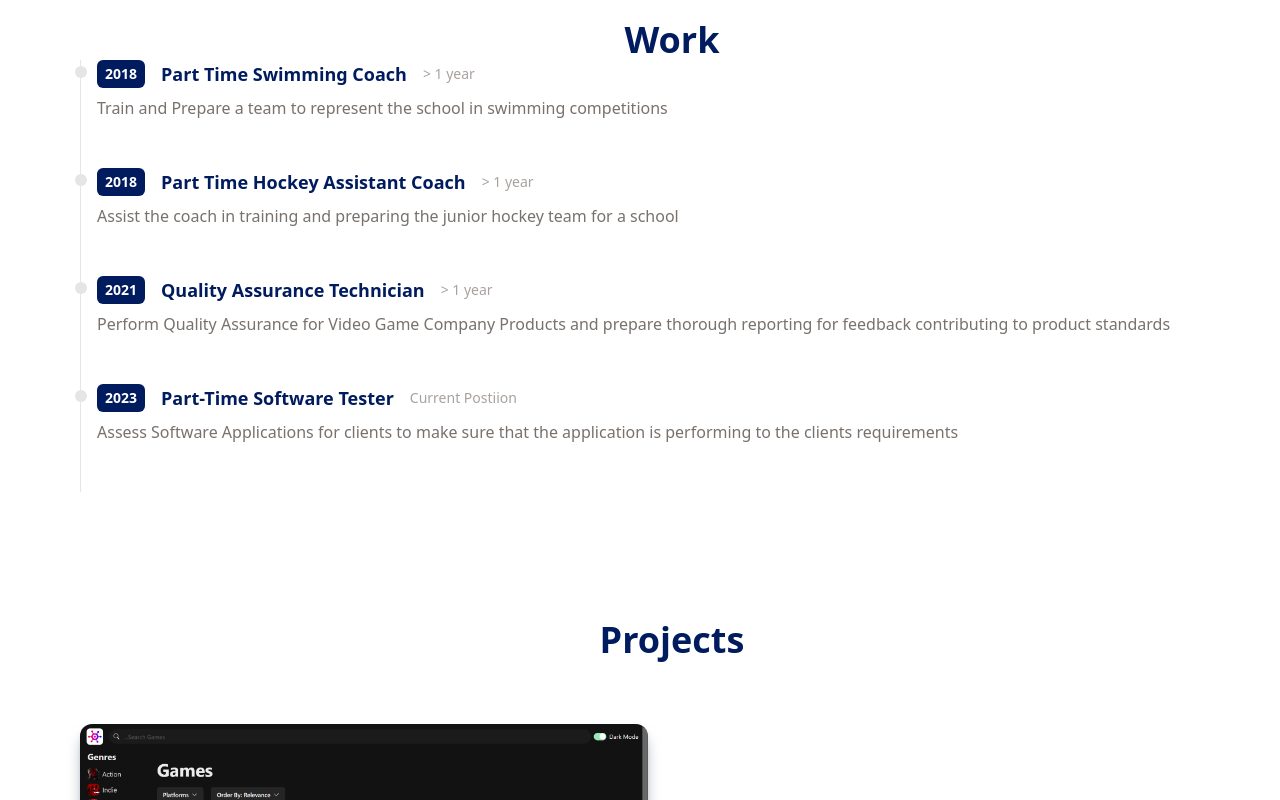
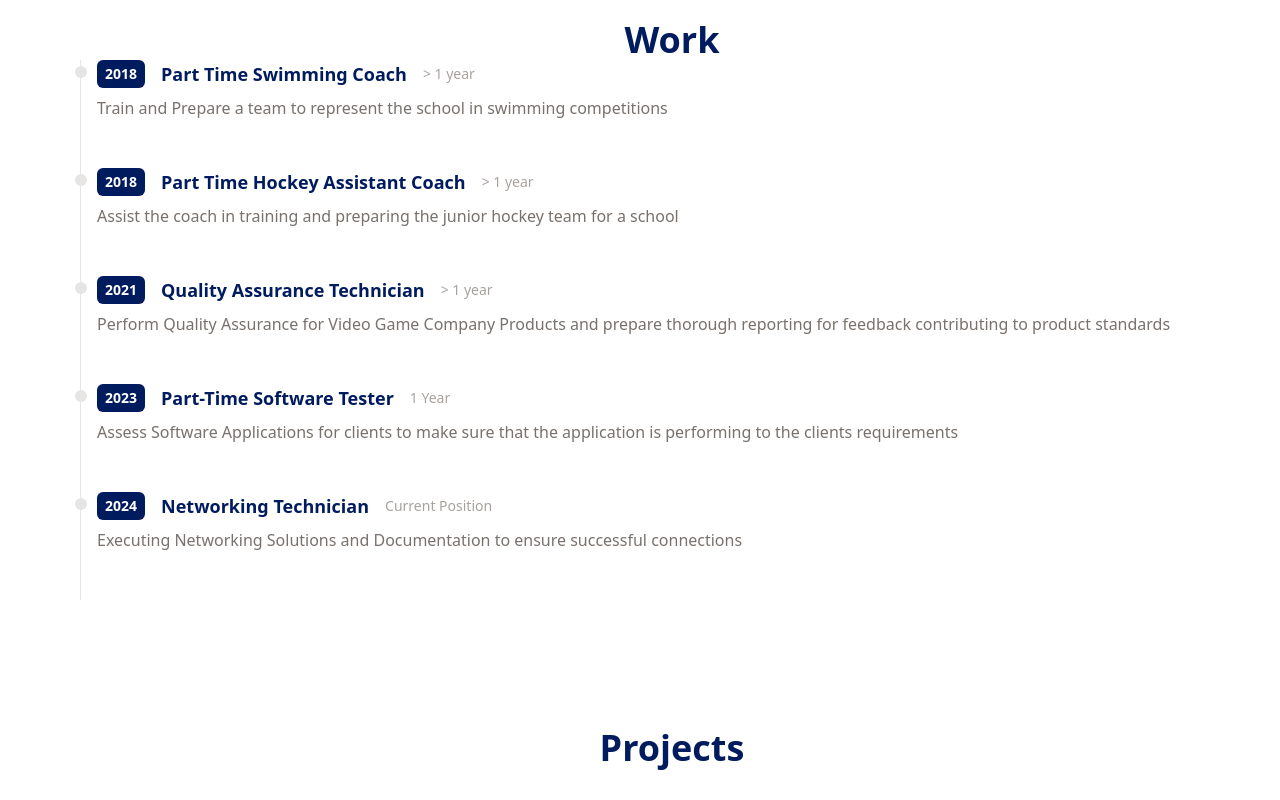
Before and after one commit to SimphiweDlamini/MyPortfolio, a React (Vite) app: page / in a window 1280 px wide. Shown: the part 844-1644 px from the top of the page. Built offline with nearby package versions, Linux system fonts and the light colour scheme.

Commit message:
September 2024 update

```diff
--- a/src/components/Work.tsx
+++ b/src/components/Work.tsx
@@ -25,9 +25,16 @@ const data = [
   {
     year: 2023,
     title: "Part-Time Software Tester",
-    duration: "Current Postiion",
+    duration: "1 Year",
     details:
       "Assess Software Applications for clients to make sure that the application is performing to the clients requirements ",
+  },
+  {
+    year: 2024,
+    title: "Networking Technician",
+    duration: "Current Position",
+    details:
+      "Executing Networking Solutions and Documentation to ensure successful connections",
   },
 ];
 
```
Also changed, not shown: 1 other file (tests, documents, lock files or other folders).
